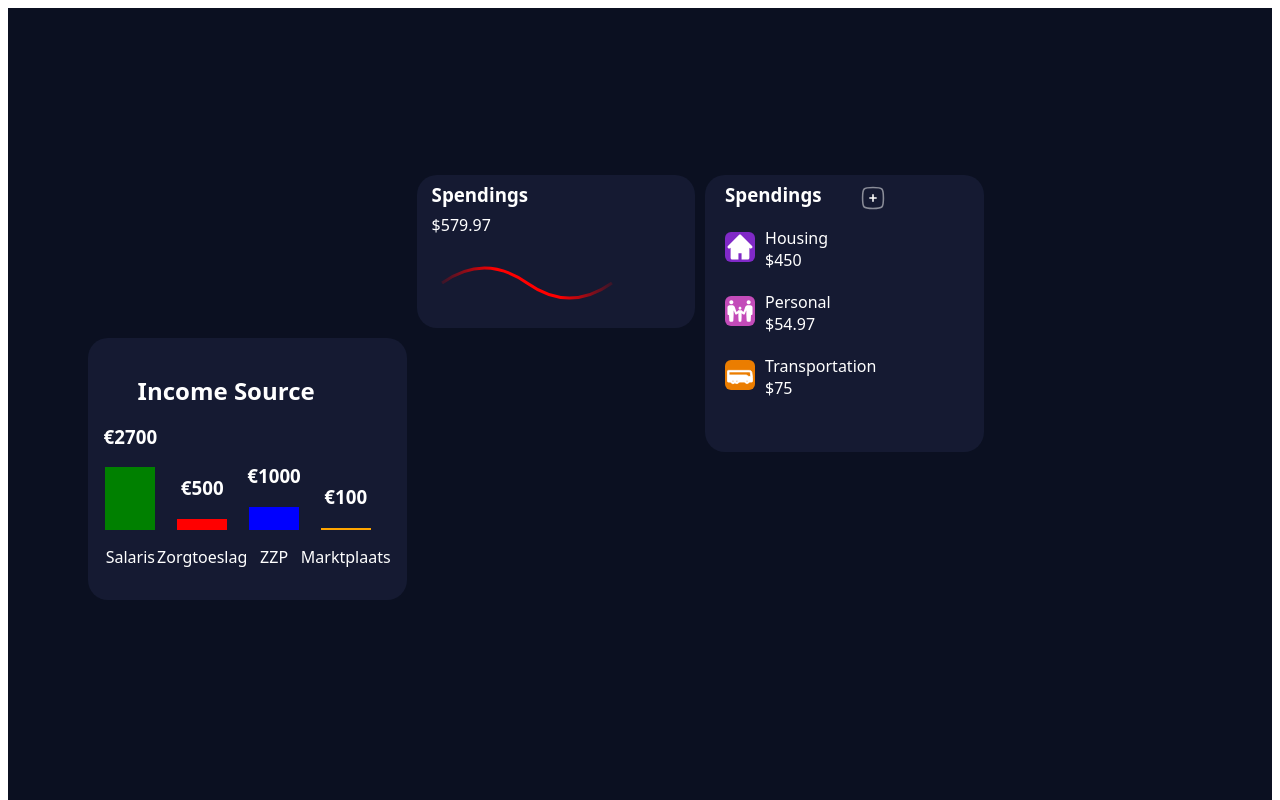
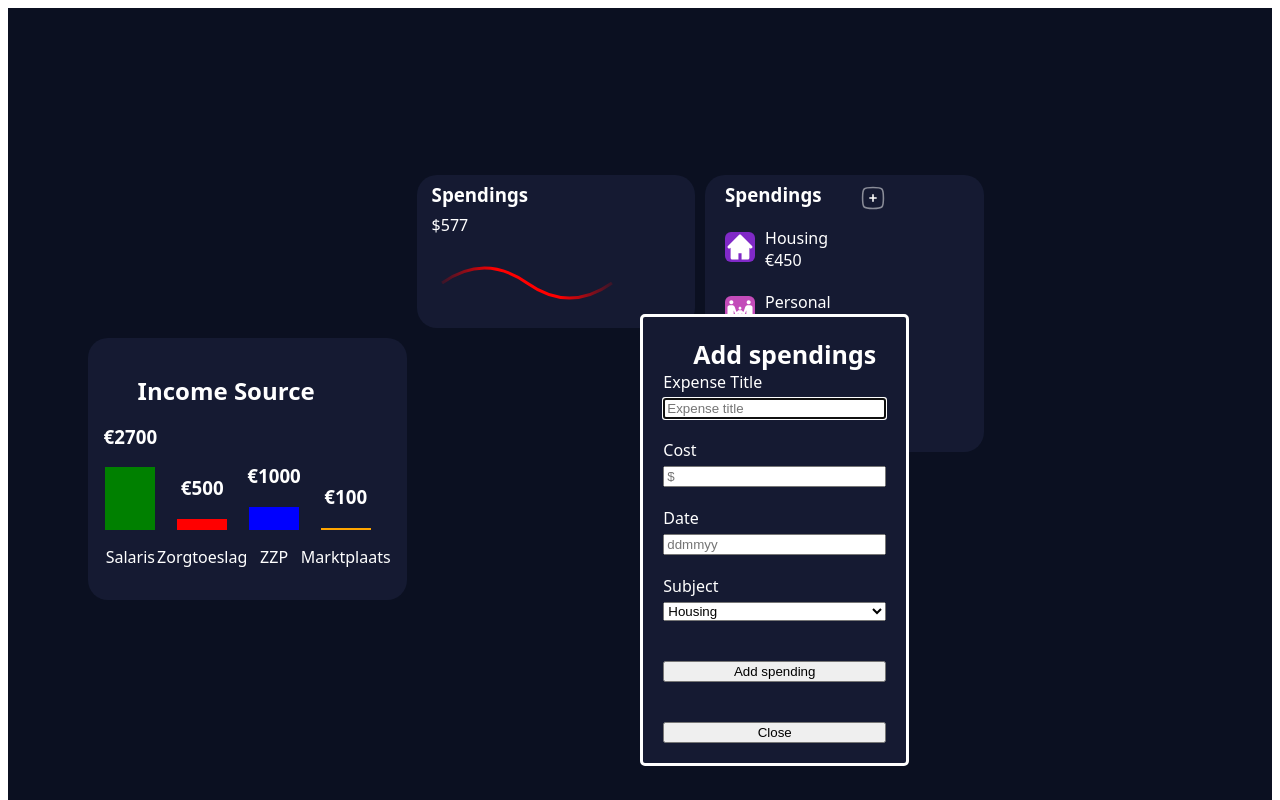
Before and after one commit to JeffreyCapgemini/FinancialDashboard, an Angular app in the folder financial-dashboard-app/: page / in a window 1280 px wide. Both pictures are taken after a click on the button 872 px from the left and 199 px from the top of the page. Shown: the top 800 px of the page. Built offline with nearby package versions, Linux system fonts and the light colour scheme.

Commit message:
feat: Possibility to add new spendings

```diff
--- a/financial-dashboard-app/src/app/add-spendings/add-spendings.component.html
+++ /dev/null
@@ -1,20 +0,0 @@
-<section class="add-spendings">
-  <h1>Add spendings</h1>
-  <form class="addSpendings">
-    <label for="expenseTitle">Expense Title</label>
-    <input type="text" id="expenseTitle" placeholder="Expense title" />
-
-    <label for="cost">Cost</label>
-    <input type="number" id="cost" placeholder="$" />
-
-    <label for="date">Date</label>
-    <input type="text" id="date" placeholder="ddmmyy" />
-
-    <label for="subject">Subject</label>
-    <select name="subject" id="subject">
-      <option value="housing">Housing</option>
-      <option value="personal">Personal</option>
-      <option value="transport">Transport</option>
-    </select>
-  </form>
-</section>
--- a/financial-dashboard-app/src/app/add-spendings/add-spendings.component.scss
+++ /dev/null
@@ -1,19 +0,0 @@
-.add-spendings {
-    padding: 20px;
-    background-color: #151a32;
-    color: white;
-    border-radius: 5px;
-    width: 50%;
-    align-items: center;
-
-    .addSpendings {
-      display: flex;
-      flex-direction: column;
-
-      label{margin-bottom: 5px;}
-
-      input{margin-bottom: 20px;}
-
-    }
-
-  }
--- a/financial-dashboard-app/src/app/app-routing.module.ts
+++ b/financial-dashboard-app/src/app/app-routing.module.ts
@@ -1,7 +1,5 @@
 import { NgModule } from '@angular/core';
-import { RouterModule, Routes } from '@angular/router';
-import { GridPlacementComponent } from './grid-placement/grid-placement.component';
-import { AddSpendingsComponent } from './add-spendings/add-spendings.component';
+import { RouterModule, Routes } from '@angular/router';``
 
 const routes: Routes = [
 ];
--- a/financial-dashboard-app/src/app/app.module.ts
+++ b/financial-dashboard-app/src/app/app.module.ts
@@ -7,9 +7,9 @@ import { IncomeSourceComponent } from './income-source/income-source.component';
 import { SpendingsComponent } from './grid-placement/spendings/spendings.component';
 import { SpendingOverviewComponent } from './grid-placement/spending-overview/spending-overview.component';
 import { GridPlacementComponent } from './grid-placement/grid-placement.component';
-import { AddSpendingsComponent } from './add-spendings/add-spendings.component';
 import { DropdownDirective } from './shared/dropdown.directive';
 import { ModalModule } from 'ngx-bootstrap/modal';
+
 
 
 
@@ -20,7 +20,6 @@ import { ModalModule } from 'ngx-bootstrap/modal';
     SpendingsComponent,
     SpendingOverviewComponent,
     GridPlacementComponent,
-    AddSpendingsComponent,
     DropdownDirective,
   ],
   imports: [
--- a/financial-dashboard-app/src/app/grid-placement/spending-overview/spending-overview.component.html
+++ b/financial-dashboard-app/src/app/grid-placement/spending-overview/spending-overview.component.html
@@ -2,7 +2,7 @@
   <div class="spendings">
     <header class="spendingsheader">
       <h3>Spendings</h3>
-      <button type="button" class="AddSpendings" (click)="openAddSpendings()">
+      <button type="button" class="AddSpendings" (click)="dialog.show()">
         <img
           src="../../../assets/img/add-button.svg"
           alt="add button"
@@ -22,7 +22,7 @@
         </div>
         <div class="house-text">
           <p>Housing</p>
-          <p>${{ houseSpending }}</p>
+          <p>€{{ houseSpending }}</p>
         </div>
       </div>
       <div class="personal">
@@ -31,7 +31,7 @@
         </div>
         <div class="personal-text">
           <p>Personal</p>
-          <p>${{ personalSpending }}</p>
+          <p>€{{ personalSpending }}</p>
         </div>
       </div>
       <div class="transportation">
@@ -44,9 +44,50 @@
         </div>
         <div class="transportation-text">
           <p>Transportation</p>
-          <p>${{ transportSpending }}</p>
+          <p>€{{ transportSpending }}</p>
         </div>
       </div>
     </li>
   </div>
+  <dialog #dialog>
+    <section class="add-spendings">
+      <h1>Add spendings</h1>
+      <form class="addSpendings">
+        <label for="expenseTitle">Expense Title</label>
+        <input
+          type="text"
+          id="expenseTitle"
+          placeholder="Expense title"
+          #expenseinput
+        />
+
+        <label for="cost">Cost</label>
+        <input type="number" id="cost" placeholder="$" #costInput />
+
+        <label for="date">Date</label>
+        <input type="text" id="date" placeholder="ddmmyy" #dateInput />
+
+        <label for="subject">Subject</label>
+        <select name="subject" id="subject" #subjectInput>
+          <option value="Housing">Housing</option>
+          <option value="Personal">Personal</option>
+          <option value="Transport">Transport</option>
+        </select>
+        <button
+          type="button"
+          (click)="
+            submit(
+              expenseinput.value,
+              +costInput.value,
+              dateInput.value,
+              subjectInput.value
+            )
+          "
+        >
+          Add spending
+        </button>
+        <button type="button" (click)="dialog.close()">Close</button>
+      </form>
+    </section>
+  </dialog>
 </section>
--- a/financial-dashboard-app/src/app/grid-placement/spending-overview/spending-overview.component.scss
+++ b/financial-dashboard-app/src/app/grid-placement/spending-overview/spending-overview.component.scss
@@ -1,6 +1,7 @@
 @import '../../../stylings/_variables.scss';
 
 .spending-overview-container {
+  position: relative;
     background-color: $secondary-color;
     color: $white;
     border-radius: 20px;
@@ -66,3 +67,28 @@
     background-color: transparent;
     border: none;
   }
+
+  dialog {
+    position: absolute;
+    z-index: 1;
+    left: -50%;
+    top: 50%;
+    padding: 20px;
+    background-color: #151a32;
+    color: white;
+    border-radius: 5px;
+    width: 80%;
+    align-items: center;
+
+    .addSpendings {
+      display: flex;
+      flex-direction: column;
+
+      label{margin-bottom: 5px;}
+
+      input{margin-bottom: 20px;}
+
+      button{margin-top: 40px;}
+
+    }
+  }
--- a/financial-dashboard-app/src/app/grid-placement/spending-overview/spending-overview.component.ts
+++ b/financial-dashboard-app/src/app/grid-placement/spending-overview/spending-overview.component.ts
@@ -6,23 +6,26 @@ import { SpendingService } from '../../shared/spending.service';
   templateUrl: './spending-overview.component.html',
   styleUrl: './spending-overview.component.scss'
 })
+
 export class SpendingOverviewComponent implements OnInit{
   houseSpending: number = 0;
   personalSpending: number = 0;
   transportSpending: number = 0;
 
-ngOnInit(): void {
+  ngOnInit(): void {
+    this.updateSpending();
+  }
+
+  constructor(private spendingService: SpendingService){}
+
+  updateSpending() {
     this.houseSpending = +this.spendingService.getTotalCostOfSubject('Housing').toFixed(2);
+    this.personalSpending = +this.spendingService.getTotalCostOfSubject('Personal');
+    this.transportSpending = +this.spendingService.getTotalCostOfSubject('Transport');
+  }
 
-    this.personalSpending = +this.spendingService.getTotalCostOfSubject('Personal').toFixed(2);
-
-    this.transportSpending = +this.spendingService.getTotalCostOfSubject('Transport').toFixed(2);
+  submit(expenseName: string, cost: number, date: string, subject: string) {
+    this.spendingService.addSpending(expenseName, cost, date, subject);
+    this.updateSpending();
+  }
 }
-
-openAddSpendings(){
-
-}
-
-constructor(private spendingService: SpendingService){}
-
-}
--- a/financial-dashboard-app/src/app/grid-placement/spendings/spendings.component.ts
+++ b/financial-dashboard-app/src/app/grid-placement/spendings/spendings.component.ts
@@ -1,4 +1,4 @@
-import { Component, OnInit } from '@angular/core';
+import { Component, DoCheck, OnChanges, OnInit, SimpleChanges } from '@angular/core';
 import { SpendingService } from '../../shared/spending.service';
 
 @Component({
@@ -6,21 +6,16 @@ import { SpendingService } from '../../shared/spending.service';
   templateUrl: './spendings.component.html',
   styleUrl: './spendings.component.scss'
 })
-export class SpendingsComponent implements OnInit {
+export class SpendingsComponent implements DoCheck {
   spendingsList: any[] = [];
   totalCost: number = 0;
-  personalCost: number = 0;
-  houseCost: number = 0;
 
   constructor(private spendingService: SpendingService) {}
 
-  ngOnInit(): void {
-    this.spendingsList = this.spendingService.getSpendings();
+  ngDoCheck(): void {
+    const totalCostByCategory = this.spendingService.getTotalCostByCategory();
+    this.totalCost = +totalCostByCategory['Overall'].toFixed(2) || 0;
+  }
 
-    this.totalCost = this.spendingService.getTotalCost();
 
-    this.personalCost = +this.spendingService.getTotalCostOfSubject('Personal').toFixed(2);
-
-    this.houseCost = +this.spendingService.getTotalCostOfSubject('Housing').toFixed(2);
-  }
 }
--- a/financial-dashboard-app/src/app/shared/spending.service.ts
+++ b/financial-dashboard-app/src/app/shared/spending.service.ts
@@ -1,23 +1,6 @@
 export class SpendingService {
-    private spending = [
-      {
-        name: 'Netflix',
-        cost: 33.99,
-        billingDate: new Date(2023, 10, 1), // November 1, 2023
-        subject: 'Personal',
-      },
-      {
-        name: 'Prime',
-        cost: 10.99,
-        billingDate: new Date(2023, 10, 5), // November 5, 2023
-        subject: 'Personal',
-      },
-      {
-        name: 'Videoland',
-        cost: 9.99,
-        billingDate: new Date(2023, 10, 10), // November 10, 2023
-        subject: 'Personal',
-      },
+  private spending = {
+    'Housing': [
       {
         name: 'Car Insurance',
         cost: 150.00,
@@ -36,41 +19,68 @@ export class SpendingService {
         billingDate: new Date(2023, 10, 25), // November 25, 2023
         subject: 'Housing',
       },
+    ],
+    'Personal': [
+      {
+        name: 'Netflix',
+        cost: 33.00,
+        billingDate: new Date(2023, 10, 1), // November 1, 2023
+        subject: 'Personal',
+      },
+      {
+        name: 'Prime',
+        cost: 10.00,
+        billingDate: new Date(2023, 10, 5), // November 5, 2023
+        subject: 'Personal',
+      },
+      {
+        name: 'Videoland',
+        cost: 9.00,
+        billingDate: new Date(2023, 10, 10), // November 10, 2023
+        subject: 'Personal',
+      },
+    ],
+    'Transport': [
       {
         name: 'Petrol',
         cost: 75.00,
         billingDate: new Date(2023, 10, 25), // November 25, 2023
         subject: 'Transport',
+      },
+    ]
+  };
+
+  getTotalCostByCategory(): { [key: string]: number } {
+    const totalCostByCategory: { [key: string]: number } = {};
+    let overallTotalCost = 0;
+
+    for (const category in this.spending) {
+      if (this.spending.hasOwnProperty(category)) {
+        const totalCost = this.spending[category].reduce((total, item) => total + item.cost, 0);
+        totalCostByCategory[category] = totalCost;
+        overallTotalCost += totalCost;
       }
-    ];
-
-
-    getSpendings(){
-        return this.spending.slice();
     }
 
-    getTotalCost(): number {
-        return this.spending.reduce((total, item) => total + item.cost, 0);
+    totalCostByCategory['Overall'] = overallTotalCost;
+
+    return totalCostByCategory;
   }
 
     getTotalCostOfSubject(subject: string): number {
-        const filteredSpendings = this.spending.filter(item => item.subject === subject);
+      const filteredSpendings = this.spending[subject] || [];
       return filteredSpendings.reduce((total, item) => total + item.cost, 0);
     }
 
     addSpending(name: string, cost: number, date: string, subject: string) {
-        // Create a new Date object based on the provided date string
       const billingDate = new Date(date);
 
-        // Check if the date is valid
       if (!isNaN(billingDate.getTime())) {
-          // If the date is valid, create the spending object with billingDate
         const newSpending = { name, cost, billingDate, subject };
-          this.spending.push(newSpending);
+        this.spending[subject].push(newSpending);
+        console.log('Updated spendings:', this.spending);
       } else {
-          // Handle the case where the date is invalid (e.g., display an error message)
-          console.error('Invalid date entered. Please enter a valid date.');
+        alert('Invalid date entered. Please enter a valid date.');
       }
     }
-
 }
--- a/package.json
+++ b/package.json
@@ -1,5 +1,6 @@
 {
   "dependencies": {
+    "mdb-angular-ui-kit": "^5.1.0",
     "ngx-bootstrap": "^11.0.2"
   }
 }
```
Also changed, not shown: financial-dashboard-app/src/app/add-spendings/add-spendings.component.ts (deleted, +0 -12 lines), 2 other files (tests, documents, lock files or other folders). Lines whose indentation alone changed are shown as unchanged.
